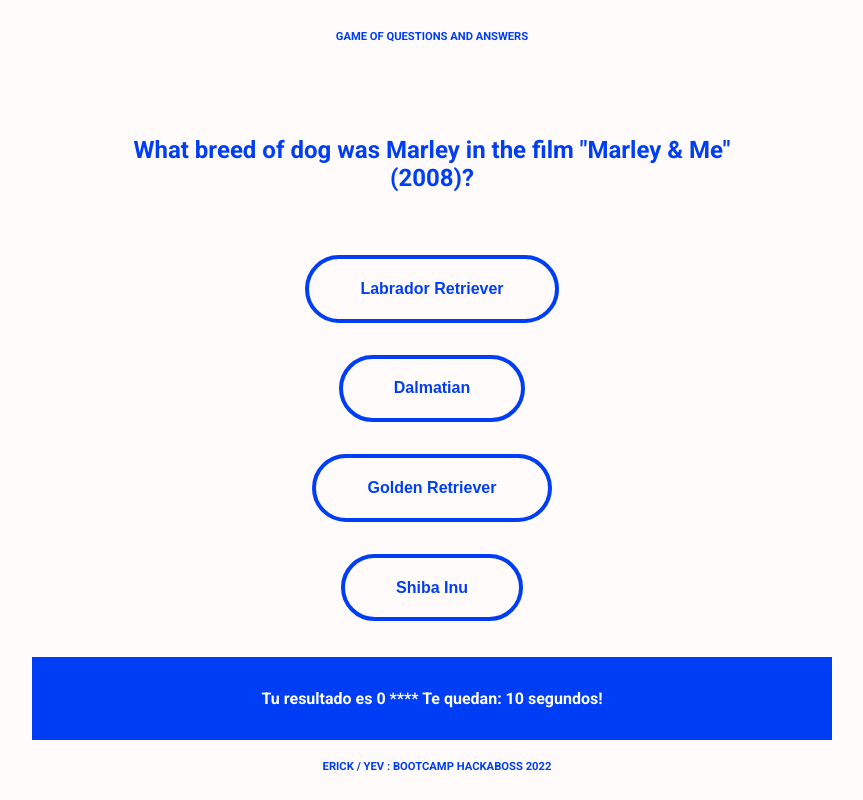
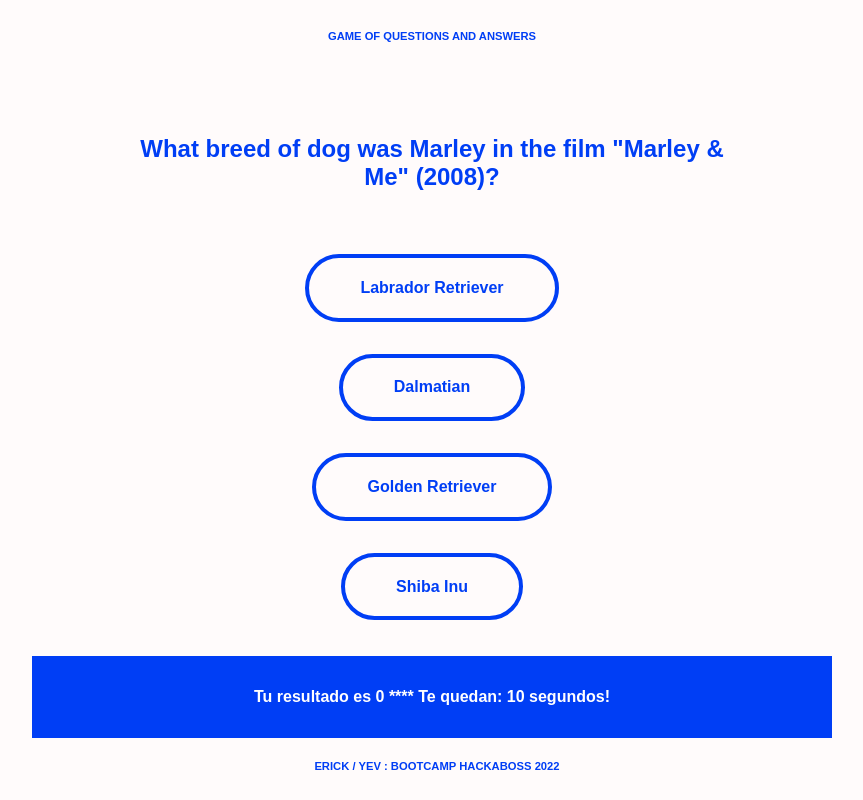
Before and after one commit to erick26i/PROYECTO_MODULO_1_HACKABOSS, a plain HTML site: page index.html in a window 1280 px wide. Shown: the whole page, without its empty margins (208-1071 px from the left). Drawn offline with Linux system fonts and the light colour scheme.

```diff
--- a/style.css
+++ b/style.css
@@ -7,7 +7,7 @@
 }
 
 html {
-  font-family: "Roboto", sans-serif;
+  font-family: sans-serif;
   background: rgb(255, 251, 251);
 }
 
```
